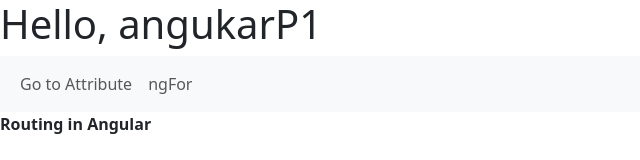
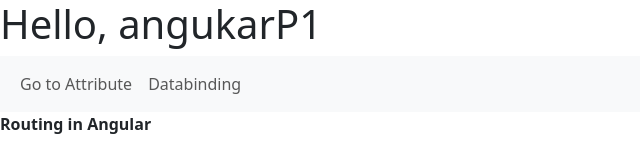
Before and after one commit to akshayrakhunde01/Anuglar, an Angular app: page / in a window 1280 px wide. Shown: the top 160 px of the page, without its empty margins (0-640 px from the left). Built offline with nearby package versions, Linux system fonts and the light colour scheme.

Commit message:
Update routing links in app component and fix route paths for attribute and databinding

```diff
--- a/src/app/app.component.html
+++ b/src/app/app.component.html
@@ -21,10 +21,10 @@
         <div class="container-fluid">
           <ul class="navbar-nav">
             <li class="nav-item">
-              <a class="nav-link" href="#" routerLink="ngFor">Go to Attribute</a>
+              <a class="nav-link" href="#" routerLink="attribute">Go to Attribute</a>
             </li>
             <li class="nav-item">
-              <a class="nav-link" href="#">ngFor</a>
+              <a class="nav-link" href="#" routerLink="DatabindingComponent">Databinding</a>
             </li>
 
           </ul>
--- a/src/app/app.routes.ts
+++ b/src/app/app.routes.ts
@@ -2,8 +2,9 @@
 import { Routes } from '@angular/router';
 import { StructuralDirectiveComponent } from './components/structural-directive/structural-directive.component';
 import { AttributeDirectiveComponent } from './components/attribute-directive/attribute-directive.component';
+import { DatabindingComponent } from './components/databinding/databinding.component';
 
 export const routes: Routes = [
-    {path:"ngFor", component:StructuralDirectiveComponent},
+    {path:"DatabindingComponent", component:DatabindingComponent},
     {path:'attribute', component:AttributeDirectiveComponent}
 ];
```
